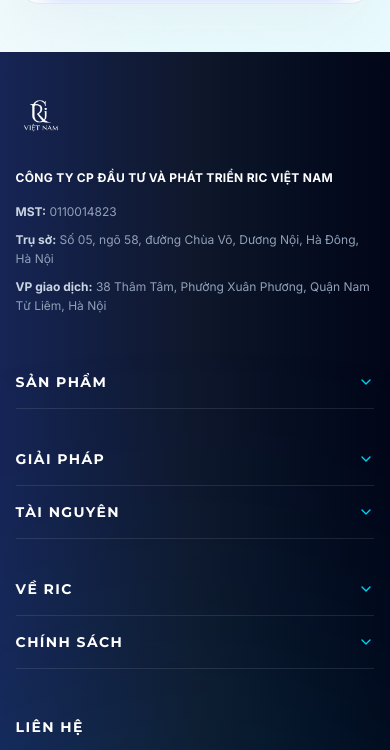
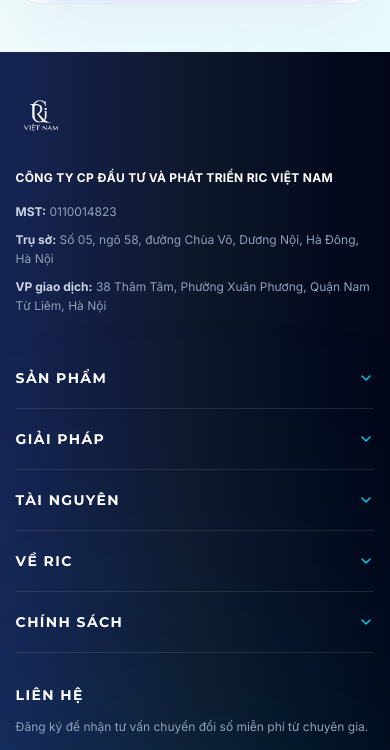
Before and after one commit to Thanh0704/New-Ric, a Next.js app: page / in a window 390 px wide. Shown: the part 6277-7027 px from the top of the page. Built offline with nearby package versions, Linux system fonts and the light colour scheme.

Commit message:
Update mới

```diff
--- a/src/components/layout/footer.tsx
+++ b/src/components/layout/footer.tsx
@@ -57,11 +57,10 @@
   const [open, setOpen] = useState(false)
 
   return (
-    // TỐI ƯU: Đưa phần viền xuống bọc toàn bộ khối, bỏ pb-4 cũ đi
     <div className="border-b border-white/10 lg:border-none">
       <button
-        // TỐI ƯU: Tăng py-4 trên mobile để tạo vùng bấm rộng rãi, dễ chạm bằng ngón tay
-        className="flex w-full items-center justify-between py-4 lg:mb-6 lg:cursor-default lg:py-0"
+        // ĐÃ SỬA: Thêm text-left để chữ kẹp sát lề trái, Tăng py-5 trên mobile để nới rộng khoảng cách các thẻ, chống "dính"
+        className="flex w-full items-center justify-between py-5 text-left md:py-4 lg:mb-6 lg:cursor-default lg:py-0"
         onClick={() => setOpen(!open)}
         aria-expanded={open}
       >
@@ -73,8 +72,8 @@
           )}
         />
       </button>
-      {/* TỐI ƯU: Thêm mb-4 khi mở ra để cách viền dưới một khoảng đẹp mắt */}
-      <ul className={cn('mb-4 space-y-3 text-sm lg:mt-0 lg:mb-0 lg:block', !open && 'hidden')}>
+      {/* ĐÃ SỬA: Tăng mb-5 khi mở ra để tương xứng với py-5 ở trên */}
+      <ul className={cn('mb-5 space-y-3 text-sm lg:mt-0 lg:mb-0 lg:block', !open && 'hidden')}>
         {links.map((link) => (
           <li key={link.label}>
             <Link
@@ -107,16 +106,19 @@
   }
 
   return (
-    // TỐI ƯU: Giảm padding bottom pb-28 xuống pb-20 trên mobile
     <footer className="relative w-full overflow-hidden bg-slate-900 bg-gradient-to-r from-blue-950 via-slate-900 to-slate-950 pt-10 pb-20 md:pb-40 lg:pt-16 lg:pb-48">
       <div className="pointer-events-none absolute bottom-0 left-1/2 h-[800px] w-[800px] -translate-x-1/2 translate-y-1/2 rounded-full bg-cyan-500/10 blur-[150px]"></div>
 
       <div className="relative z-10 mx-auto w-[92%] max-w-[1800px] lg:w-[96%] lg:px-12">
-        {/* TỐI ƯU: Giảm gap-12 xuống gap-6 trên mobile để đỡ trống trải */}
-        <div className="grid grid-cols-1 gap-6 md:grid-cols-2 lg:grid-cols-12 lg:gap-12">
-          <div className="space-y-4 md:col-span-2 md:space-y-6 lg:col-span-4 lg:pr-12">
+        {/* =========================================================
+            ĐÃ SỬA LOGIC: Đổi gap-6 thành gap-0 trên mobile.
+            Việc này gom toàn bộ khối Accordion lại thành 1 list thống nhất,
+            loại bỏ hoàn toàn sự lộn xộn. Trả lại gap-6 cho Tablet và Laptop (md:gap-6).
+            ========================================================= */}
+        <div className="grid grid-cols-1 gap-0 md:grid-cols-2 md:gap-6 lg:grid-cols-12 lg:gap-12">
+          {/* TỐI ƯU: Bổ sung pb-8 trên Mobile để tạo vùng đệm thở ngăn cách phần Địa chỉ với các Accordion */}
+          <div className="space-y-4 pb-8 md:col-span-2 md:space-y-6 md:pb-0 lg:col-span-4 lg:pr-12">
             <Link href="/" className="inline-block">
-              {/* TỐI ƯU LOGO: Thu nhỏ xuống h-12 trên điện thoại, trả lại h-28 bề thế trên PC */}
               <Image
                 src="/images/logo.png"
                 alt="RIC Việt Nam Logo"
@@ -143,7 +145,7 @@
             </div>
           </div>
 
-          <div className="mt-4 lg:col-span-2 lg:mt-0">
+          <div className="lg:col-span-2">
             <AccordionColumn
               title="Sản phẩm"
               links={productLinks}
@@ -164,7 +166,6 @@
                 onSmartClick={handleSmartClick}
               />
             </div>
-            {/* Trên Mobile đưa Tài Nguyên thành 1 khối Accordion bình thường */}
             <div className="block lg:hidden">
               <AccordionColumn
                 title="Tài nguyên"
@@ -183,7 +184,8 @@
             />
           </div>
 
-          <div className="mt-6 lg:col-span-2 lg:mt-0">
+          {/* TỐI ƯU: Đổi mt-6 thành pt-8 trên mobile để tách biệt rõ phần Liên hệ khỏi Accordion */}
+          <div className="pt-8 md:pt-0 lg:col-span-2 lg:mt-0">
             <h5 className="mb-3 text-sm font-bold tracking-widest text-white uppercase lg:mb-6">
               Liên hệ
             </h5>
@@ -207,7 +209,6 @@
           </div>
         </div>
 
-        {/* TỐI ƯU: Đẩy khoảng cách mt-8 thay vì mt-12 trên mobile */}
         <div className="relative z-20 mt-8 flex flex-col items-center justify-between gap-3 border-t border-white/10 pt-6 text-[10px] font-medium text-slate-400 md:mt-12 md:flex-row md:text-xs">
           <p>© {new Date().getFullYear()} RIC Việt Nam. All rights reserved.</p>
           <p className="flex items-center gap-1">
@@ -218,7 +219,6 @@
 
       <div className="pointer-events-none absolute bottom-0 left-1/2 z-0 flex w-full -translate-x-1/2 justify-center select-none">
         <span
-          // TỐI ƯU CHỮ NỀN: Thu nhỏ text-[15vw] trên mobile thay vì 18vw để tránh chèn ngang giao diện
           className="translate-y-[28%] bg-gradient-to-b from-white/20 to-transparent bg-clip-text text-[15vw] leading-none font-black tracking-tight text-transparent drop-shadow-[0_0_25px_rgba(6,182,212,0.3)] sm:text-[18vw] xl:text-[220px]"
           style={{ fontFamily: "'Arial Rounded MT Bold', 'Quicksand', 'Nunito', sans-serif" }}
         >
```
